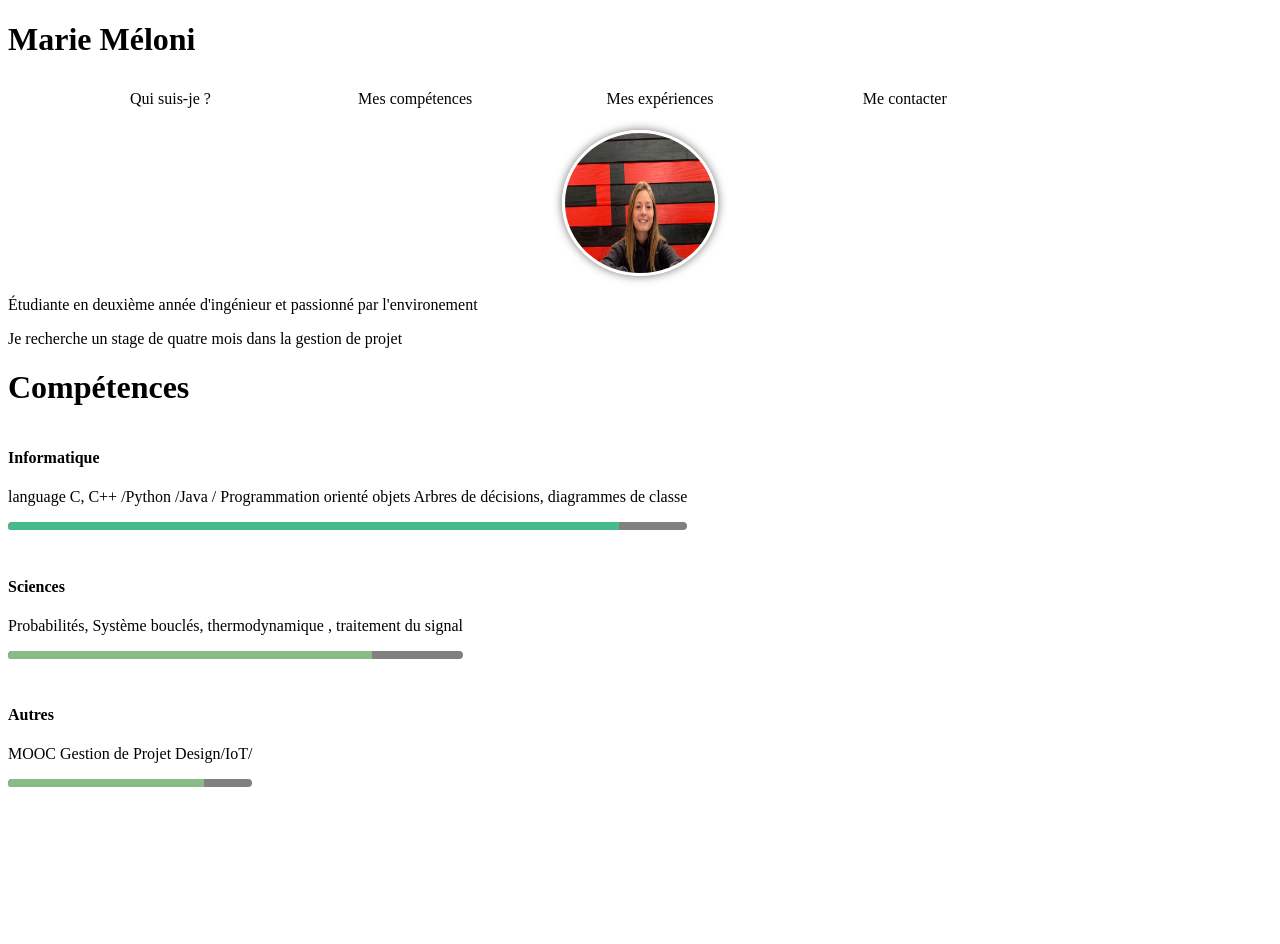
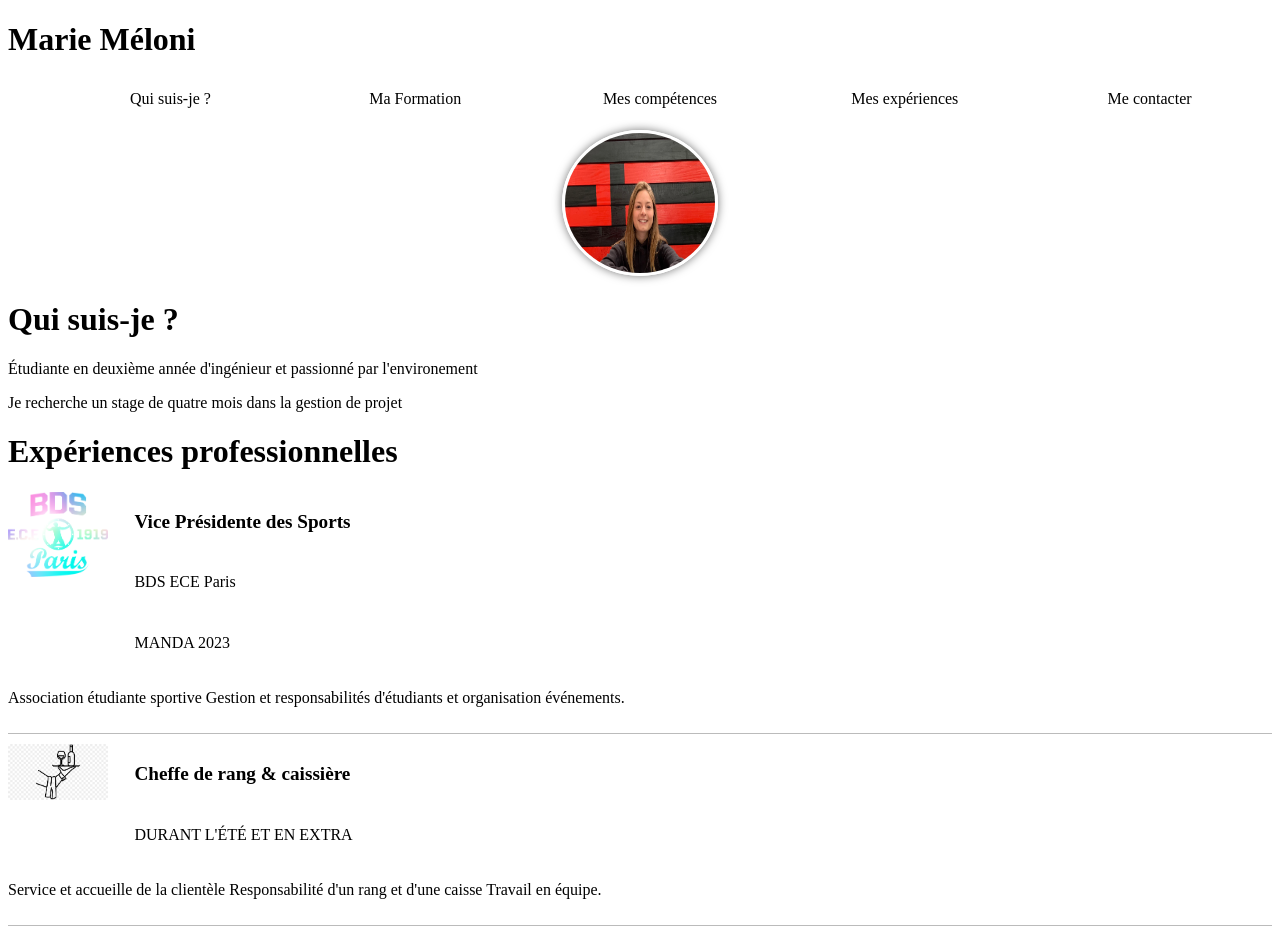
Before and after one commit to Mariemln/TP1_web, a plain HTML site: page index.html in a window 1280 px wide. Shown: the top 944 px of the page. Before the commit the page ends 813 px from the top, so only its background shows below. Drawn offline with Linux system fonts and the light colour scheme.

Commit message:
index lien

```diff
--- a/index.html
+++ b/index.html
@@ -12,22 +12,57 @@
         <nav>
             <ul>
                 <li><a href="#Qui">Qui suis-je ?</a>
+                <li><a href="#forma">Ma Formation</a>
                 <li><a href="#Compet">Mes compétences </a>
-                <li><a href="#">Mes expériences</a>
+                <li><a href="#exp">Mes expériences</a>
                 <li><a href="#">Me contacter</a>
 
             </ul>
 
         </nav>
-        <div class="Qui">
+
+        <div class="Qui" id="Qui">
             <div class="photo">
                 <img src="cv-marie.jpeg" alt="Ma photo de profil">
             </div>
+            <h1>Qui suis-je ?</h1>
             <p>Étudiante en deuxième année d'ingénieur et passionné par l'environement</p>
             <p>Je recherche un stage de quatre mois dans la gestion de projet</p>
         </div>
+
+        <h1>Expériences professionnelles</h1>
+        <div class="exp" id="exp">
+            <div class="exp-logo">
+                <img src="BDS.png" alt="BDS">
+
+            </div>
+            <div class="exp-info">
+                <h3>Vice Présidente des Sports</h3>
+                <h4>BDS ECE Paris</h4>
+                <h4>MANDA 2023</h4>
+            </div>
+            <div class="exp-desc">
+                <p>Association étudiante sportive
+                    Gestion et responsabilités d'étudiants et organisation événements.</p>
+            </div>
+        </div>
+        <div class="exp" id="exp">
+            <div class="exp-logo">
+                <img src="serv.png" alt="serveur">
+
+            </div>
+            <div class="exp-info">
+                <h3>Cheffe de rang & caissière</h3>
+                <h4>DURANT L'ÉTÉ ET EN EXTRA</h4>
+            </div>
+            <div class="exp-desc">
+                <p>Service et accueille de la clientèle Responsabilité d'un rang et d'une caisse Travail en équipe.</p>
+            </div>
+        </div>
+
+
         <h1>Compétences</h1>
-        <div class="Compet">
+        <div class="Compet" id="Compet">
 
             <div class="barre">
                 <h4>Informatique</h4>
@@ -38,7 +73,7 @@
             </div>
         </div>
 
-        <div class="Compet">
+        <div class="Compet"id="Compet">
 
             <div class="barre">
                 <h4>Sciences</h4>
@@ -49,7 +84,7 @@
             </div>
         </div>
 
-        <div class="Compet">
+        <div class="Compet"id="Compet">
 
             <div class="barre">
                 <h4>Autres</h4>
@@ -63,5 +98,7 @@
 
 
 
+
+
     </body>
 </html>
```
Also changed, not shown: BDS.png (added), serv.png (added), 1 other file.
